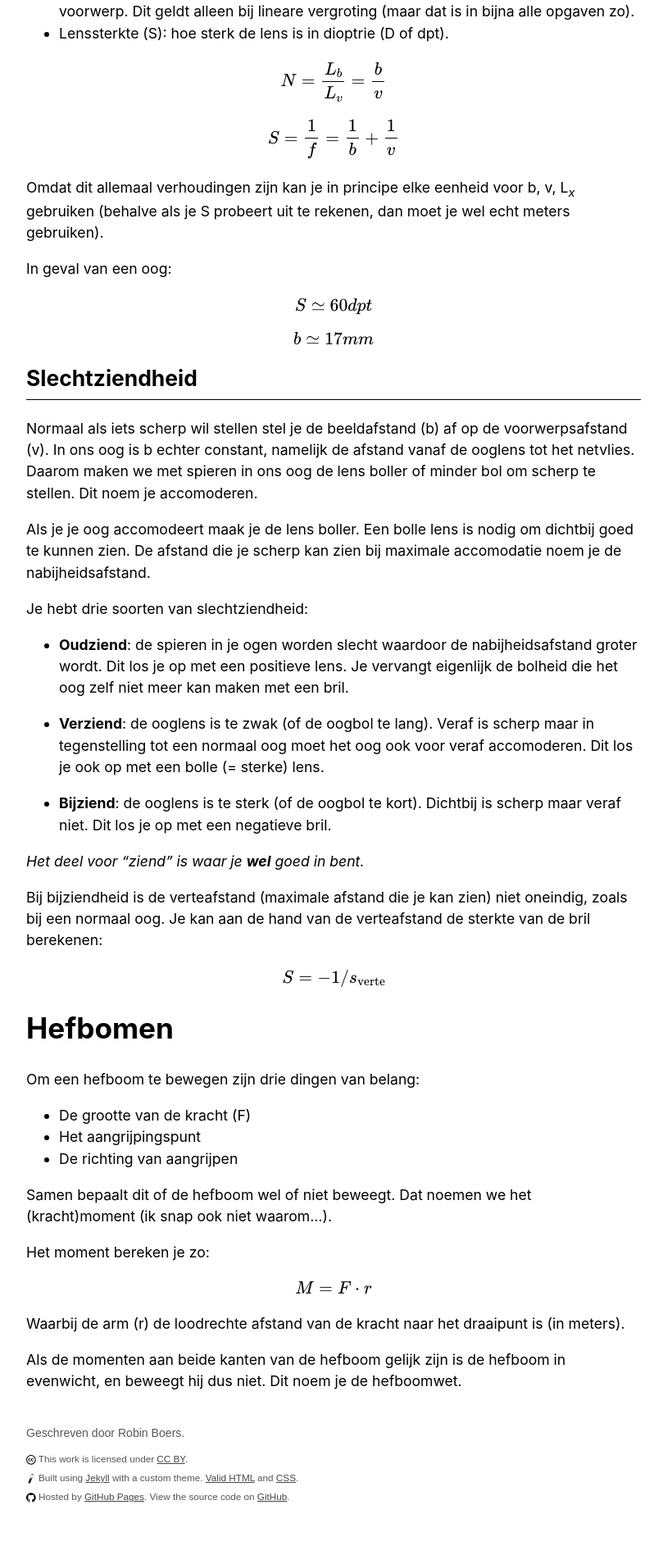
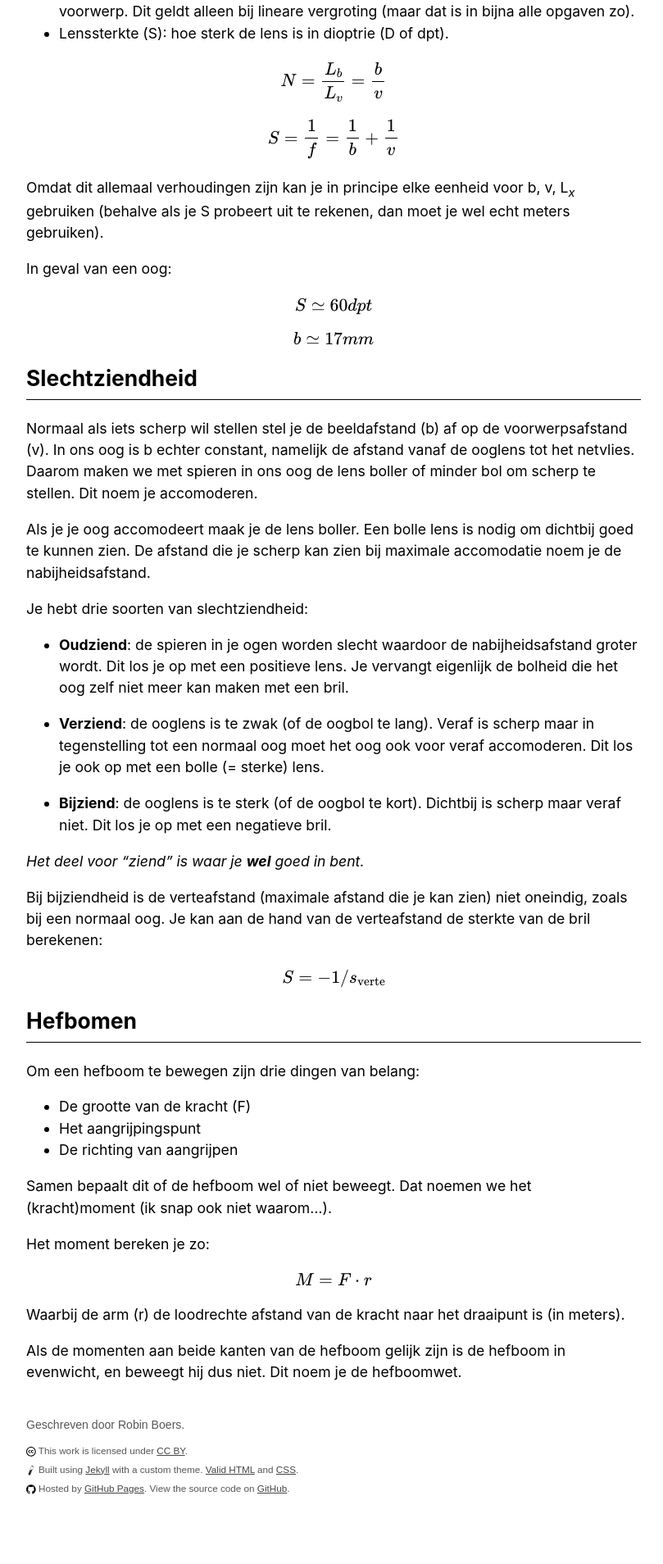
Before and after one commit to RobinBoers/school.geheimesite.nl, a Jekyll site: the page built from 5VWO/TW2/Natuurkunde.md, in a window 1280 px wide. Shown: the part 4427-6335 px from the top of the page at 82% size, without its empty margins (233-1042 px from the left). Built offline with Jekyll 4.4.1, drawn with Linux system fonts in a browser that asks for light colours; our own code applies the rules of GitHub Pages for plain Markdown files.

Commit message:
Fix formatting

```diff
--- a/5VWO/TW2/Natuurkunde.md
+++ b/5VWO/TW2/Natuurkunde.md
@@ -145,7 +145,7 @@ Bij bijziendheid is de verteafstand (maximale afstand die je kan zien) niet onei
 
 \\[S = -1 / s_{\text{verte}}\\]
 
-# Hefbomen
+## Hefbomen
 
 Om een hefboom te bewegen zijn drie dingen van belang:
 
--- a/main.css
+++ b/main.css
@@ -9,6 +9,7 @@ body, html {
 :after,
 :before {
   box-sizing: inherit;
+  border-color: #ccc;
 }
 
 body {
```
